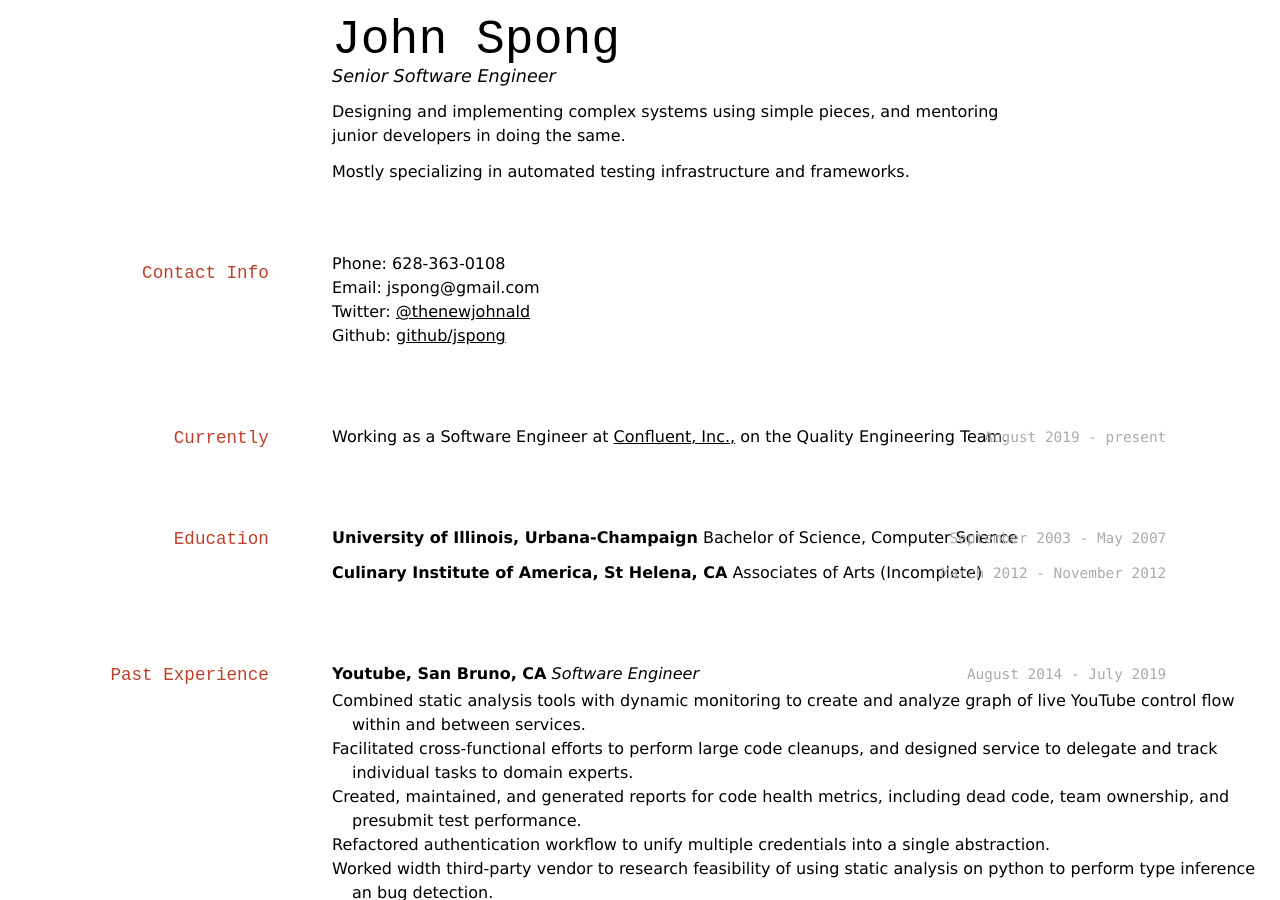
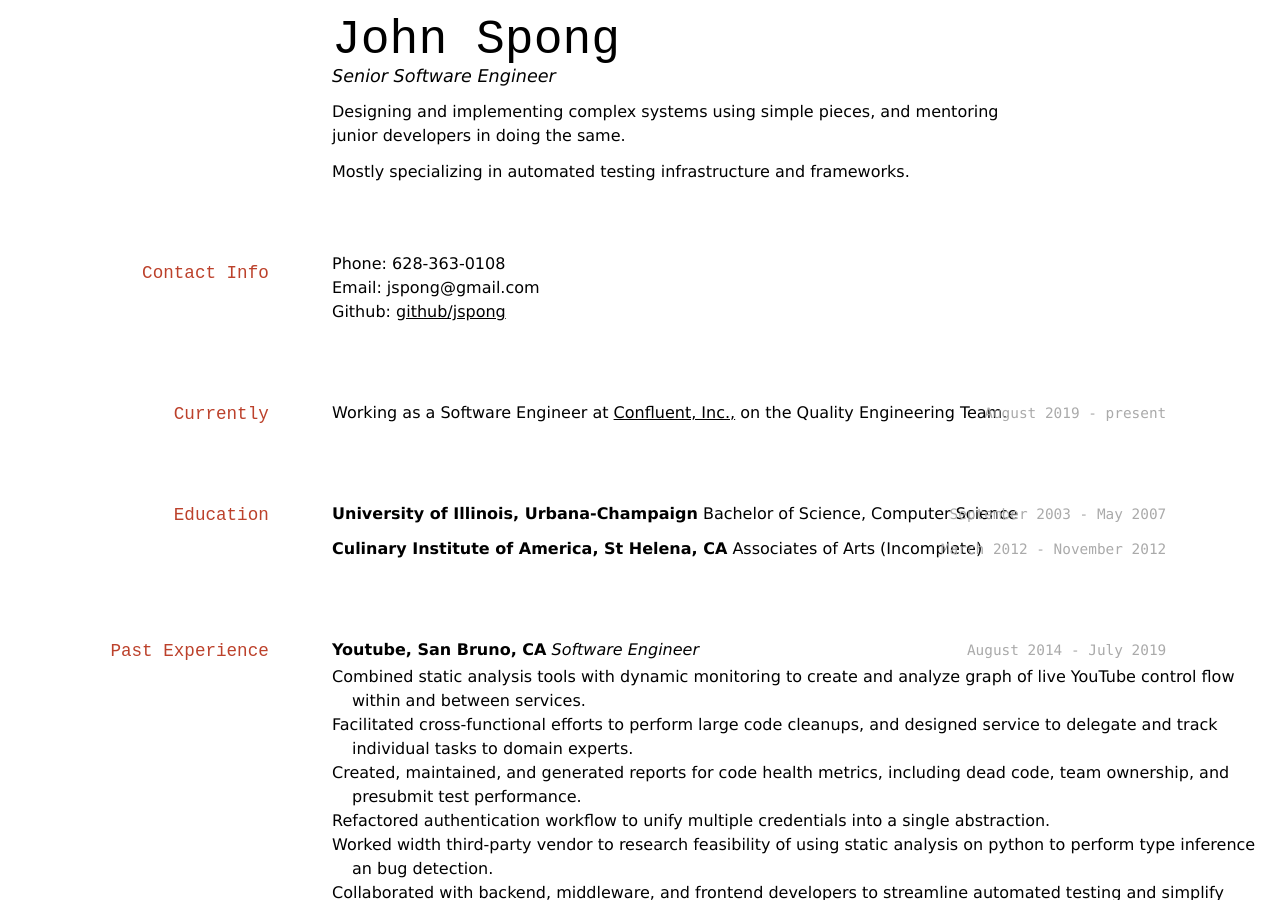
Before and after one commit to jspong/jspong.github.io, a Jekyll site: the page built from resume.md, in a window 1280 px wide and 900 px high. Built offline with Jekyll 4.4.1, drawn with Linux system fonts in a browser that asks for light colours.

Commit message:
remove twitter from resume

```diff
--- a/resume.md
+++ b/resume.md
@@ -20,7 +20,6 @@ Mostly specializing in automated testing infrastructure and frameworks.
 
 * Phone:       628-363-0108
 * Email:       jspong@gmail.com
-* Twitter:     [@thenewjohnald](https://twitter.com/thenewjohnald)
 * Github:      [github/jspong](https://github.com/jspong)
 
 ## Currently
```
